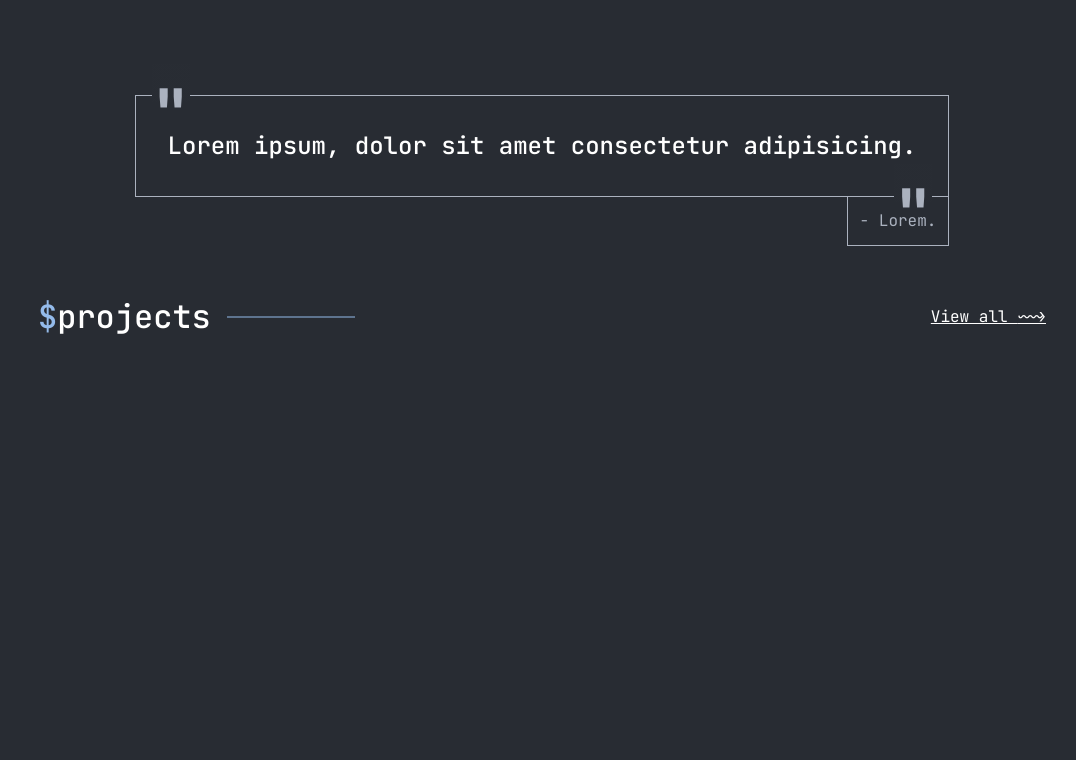
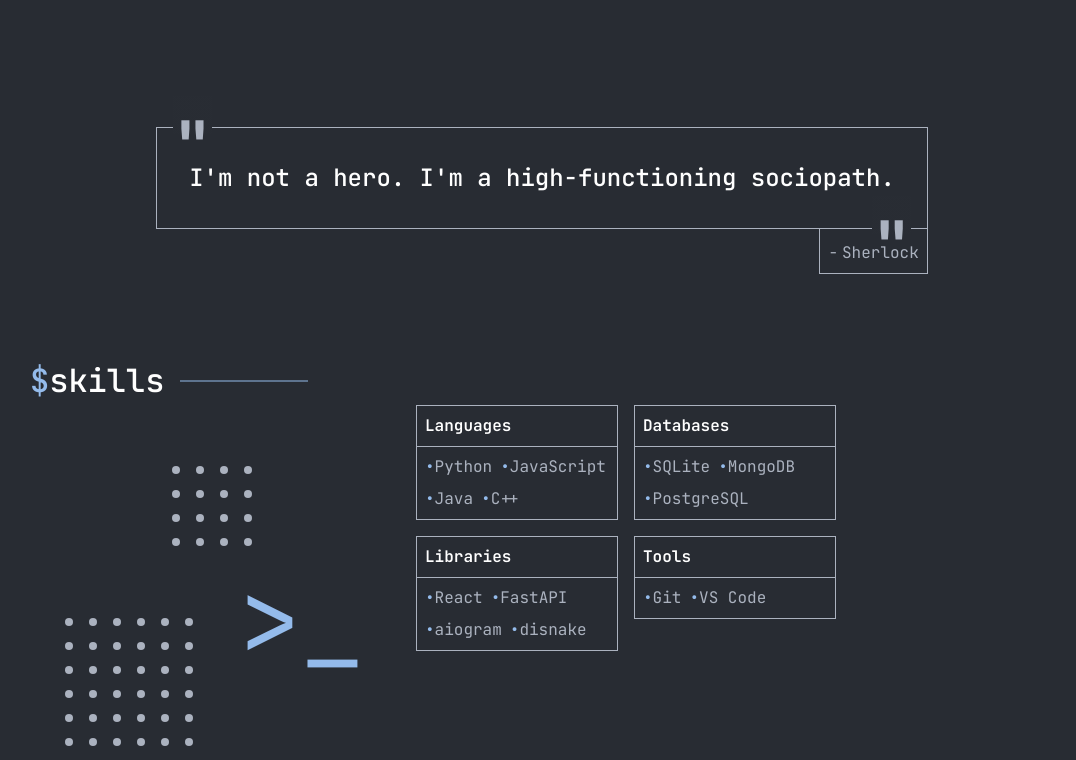
Before and after one commit to aablty/aablty.github.io, a React (Vite) app: page / in a window 1280 px wide. Shown: the part 600-1360 px from the top of the page, without its empty margins (98-1174 px from the left). Before the commit the page ends 989 px from the top, so only its background shows below. Built offline with nearby package versions, Linux system fonts and the light colour scheme.

Commit message:
skills + little fixes

```diff
--- /dev/null
+++ b/src/app/components/SkillBlock.jsx
@@ -0,0 +1,18 @@
+import "@/assets/styles/SkillBlock.css";
+
+export default function SkillBlock({ skill }) {
+  const { title, items } = skill;
+
+  return (
+    <div className="skill-block">
+      <div className="skill-block_title">{title}</div>
+      <ul className="skill-block_items">
+        {items.map((item, index) => (
+          <li key={index} className="skill-block_item">
+            {item}
+          </li>
+        ))}
+      </ul>
+    </div>
+  );
+}
--- a/src/app/sections/Quote.jsx
+++ b/src/app/sections/Quote.jsx
@@ -4,11 +4,9 @@ export default function Quote() {
   return (
     <figure className="quote">
       <blockquote className="quote_text">
-          Lorem ipsum, dolor sit amet consectetur adipisicing.
+        I'm not a hero. I'm a high-functioning sociopath.
       </blockquote>
-      <figcaption className="quote_author">
-        Lorem.
-      </figcaption>
+      <figcaption className="quote_author">Sherlock</figcaption>
     </figure>
   );
 }
--- /dev/null
+++ b/src/app/sections/SkillsSection.jsx
@@ -0,0 +1,28 @@
+import { skills } from "../tools/constants";
+import Subtitle from "@/app/components/Subtitle";
+import SkillBlock from "../components/SkillBlock";
+import Dots from "../components/Dots";
+import cat from "@/assets/images/cat.svg";
+
+import "@/assets/styles/SkillsSection.css";
+
+export default function SkillsSection() {
+  return (
+    <section className="skills">
+      <Subtitle>skills</Subtitle>
+      <div className="skills_content">
+        <div className="skills_composition composition">
+            <span> {">_"}</span>
+          {/* <img src={cat} className="composition_cat" /> */}
+          <Dots size={4} />
+          <Dots size={6} />
+        </div>
+        <div className="skills_list">
+          {skills.map((skill, index) => (
+            <SkillBlock key={index} skill={skill} />
+          ))}
+        </div>
+      </div>
+    </section>
+  );
+}
--- a/src/app/tools/constants.jsx
+++ b/src/app/tools/constants.jsx
@@ -3,3 +3,22 @@ export const navLinks = [
   { to: "/projects", labelKey: "projects" },
   { to: "/about-me", labelKey: "about_me" },
 ];
+
+export const skills = [
+  {
+    title: "Languages",
+    items: ["Python", "JavaScript", "Java", "C++"]
+  },
+  {
+    title: "Libraries",
+    items: ["React", "FastAPI", "aiogram", "disnake"]
+  },
+  {
+    title: "Databases",
+    items: ["SQLite", "MongoDB", "PostgreSQL"]
+  },
+  {
+    title: "Tools",
+    items: ["Git", "VS Code"]
+  }
+]
--- a/src/app/views/Home.jsx
+++ b/src/app/views/Home.jsx
@@ -1,5 +1,6 @@
 import IntroSection from "../sections/IntroSection";
 import Quote from "../sections/Quote";
+import SkillsSection from "../sections/SkillsSection";
 import ProjectsSection from "../sections/ProjectsSection";
 import useDocumentTitle from "../tools/useDocumentTitle";
 
@@ -10,6 +11,7 @@ export default function Home() {
     <div className="container content">
       <IntroSection />
       <Quote />
+      <SkillsSection />
       <ProjectsSection />
     </div>
   );
--- a/src/assets/styles/IntroSection.css
+++ b/src/assets/styles/IntroSection.css
@@ -84,7 +84,7 @@
   width: 1rem;
   overflow: hidden;
   vertical-align: bottom;
-  animation: idle 1.25s steps(2, end) infinite;
+  animation: idle 1.25s infinite;
   margin-left: 1px;
 }
 
--- a/src/assets/styles/ProjectsSection.css
+++ b/src/assets/styles/ProjectsSection.css
@@ -3,7 +3,6 @@
   justify-content: space-between;
   align-items: center;
   flex-wrap: wrap;
-  margin-bottom: 3rem;
   gap: 45rem;
 }
 
--- a/src/assets/styles/Quote.css
+++ b/src/assets/styles/Quote.css
@@ -37,11 +37,12 @@
   position: absolute;
   color: var(--gray);
   border: 1px solid var(--gray);
-  padding: 0.75rem;
+  padding: 0.75rem 0.5rem 0.5rem 0.5rem;
   right: -1px;
   font-size: 1rem;
 }
 
 .quote_author::before {
-  content: "- ";
+  content: "-";
+  margin-right: 4px;
 }
--- /dev/null
+++ b/src/assets/styles/SkillBlock.css
@@ -0,0 +1,31 @@
+.skill-block {
+  margin-bottom: 1rem;
+  border: 1px solid var(--gray);
+  display: inline-block;
+  max-width: 18.75rem;
+  min-width: 12.5rem;
+  flex-grow: 1;
+  flex-shrink: 1;
+  flex-basis: 0;
+}
+
+.skill-block_title {
+  font-weight: 600;
+  padding: 0.5rem;
+  border-bottom: 1px solid var(--gray);
+}
+
+.skill-block_items {
+  padding: 8px;
+  display: flex;
+  flex-wrap: wrap;
+  gap: 8px;
+  justify-content: start;
+  align-items: start;
+  color: var(--gray);
+}
+
+.skill-block_item::before {
+  content: '•';
+  color: var(--primary);
+}
--- /dev/null
+++ b/src/assets/styles/SkillsSection.css
@@ -0,0 +1,62 @@
+.skills_content {
+  display: flex;
+  gap: 2rem;
+  flex-wrap: wrap;
+}
+
+.skills_composition,
+.skills_list {
+  flex: 1 1 0;
+}
+
+.composition {
+  position: relative;
+  min-width: 19rem;
+  min-height: 19rem;
+}
+
+.composition span {
+    position: absolute;
+    left: 59%;
+    top: 45%;
+    font-size: 13vmin;
+    color: var(--primary);
+}
+
+@keyframes idle {
+  0% {
+    content: "";
+  }
+  100% {
+    content: "_";
+  }
+
+}
+
+.composition_cat {
+  width: 16vmin;
+  top: 35%;
+  position: absolute;
+  left: 65%;
+  fill: var(--primary);
+  transform: scaleX(-1);
+}
+
+.composition svg:nth-of-type(1) {
+  width: 10vmin;
+  top: 20%;
+  left: 40%;
+  position: absolute;
+}
+
+.composition svg:nth-of-type(2) {
+  width: 16vmin;
+  top: 70%;
+  left: 10%;
+  position: absolute;
+}
+
+.skills_list {
+  column-gap: 1rem;
+  columns: 3;
+}
--- a/src/assets/styles/index.css
+++ b/src/assets/styles/index.css
@@ -94,6 +94,14 @@ summary {
   vertical-align: baseline;
 }
 
+a {
+  text-decoration: none;
+  color: inherit;
+}
+
+ul {
+  list-style: none;
+}
 
 img,
 picture {
@@ -110,20 +118,16 @@ figure {
   unicode-bidi: isolate;
 }
 
-a {
-  text-decoration: none;
-  color: inherit;
+section {
+  width: 100%;
+  display: block;
+  unicode-bidi: isolate;
 }
 
 .dots {
   width: 10vmin;
   height: auto;
   fill: var(--gray);
-}
-
-section {
-  display: block;
-  unicode-bidi: isolate;
 }
 
 .container {
@@ -138,7 +142,7 @@ section {
   display: flex;
   flex-direction: column;
   align-items: center;
-  gap: 6rem;
+  gap: 8rem;
 }
 
 @media (max-width: 1024px) {
```
Also changed, not shown: src/assets/images/cat.png (added), src/assets/images/cat.svg (added).
